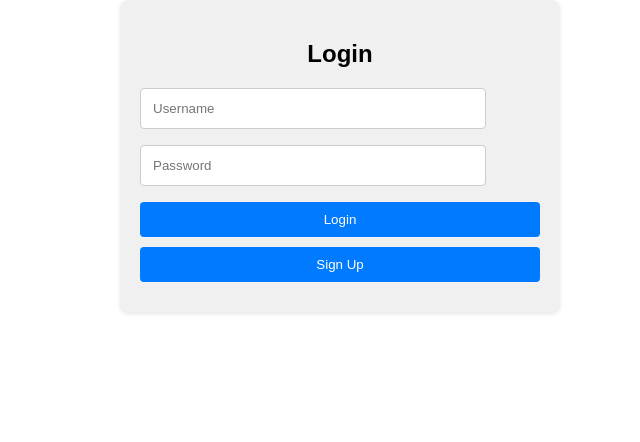
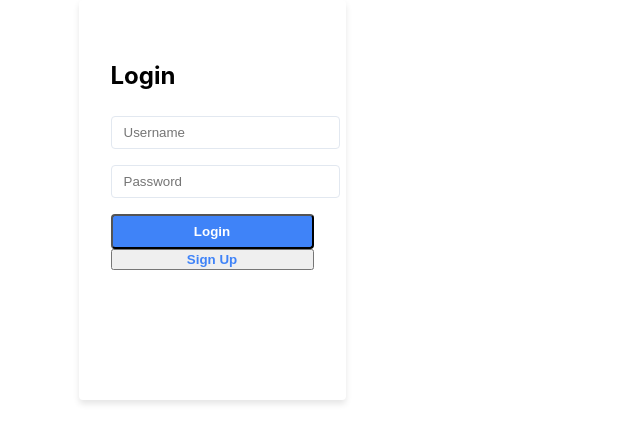
Before and after one commit to maruthibommi/TrackMyExpenses, a React (Create React App) app in the folder frontend/: page / in a window 1280 px wide. Shown: the top 442 px of the page, without its empty margins (300-940 px from the left). Built offline with nearby package versions, Linux system fonts and the light colour scheme.

Commit message:
css changes

```diff
--- a/frontend/src/App.js
+++ b/frontend/src/App.js
@@ -2,7 +2,7 @@ import React from 'react';
 import { BrowserRouter as Router, Route, Routes } from 'react-router-dom';
 import Login from './components/login.component';
 import MyExpenses from './components/myexpenses.component';
-import './StaticFiles/App.css';
+// import './StaticFiles/App.css';
 
 function App() {
   return (
--- a/frontend/src/StaticFiles/App.css
+++ /dev/null
@@ -1,47 +0,0 @@
-.container {
-  max-width: 400px;
-  margin: 0 auto;
-  padding: 20px;
-  background-color: #f0f0f0;
-  border-radius: 8px;
-  box-shadow: 0 2px 4px rgba(0, 0, 0, 0.1);
-}
-
-h2 {
-  text-align: center;
-  margin-bottom: 20px;
-}
-
-input {
-  display: block;
-  width: 100%;
-  padding: 10px;
-  margin-bottom: 10px;
-  border: 1px solid #ccc;
-  border-radius: 4px;
-}
-
-button {
-  display: block;
-  width: 100%;
-  padding: 10px;
-  margin-bottom: 10px;
-  background-color: #007bff;
-  color: #fff;
-  border: none;
-  border-radius: 4px;
-  cursor: pointer;
-}
-
-button:hover {
-  background-color: #0069d9;
-}
-
-button:focus {
-  outline: none;
-}
-
-button:disabled {
-  background-color: #ccc;
-  cursor: not-allowed;
-}
--- a/frontend/src/StaticFiles/Login.css
+++ /dev/null
@@ -1,82 +0,0 @@
-/* Login.css */
-
-.container {
-  display: flex;
-  justify-content: center;
-  align-items: center;
-  height: 100vh;
-  background-color: #f9fafb;
-}
-
-.form {
-  max-width: 400px;
-  width: 100%;
-  padding: 2rem;
-  background-color: #ffffff;
-  border-radius: 0.5rem;
-  box-shadow: 0px 4px 10px rgba(0, 0, 0, 0.1);
-}
-
-h2 {
-  font-size: 1.5rem;
-  font-weight: bold;
-  margin-bottom: 1rem;
-  color: #333333;
-}
-
-input {
-  width: 100%;
-  max-width: 20rem;
-  padding: 0.75rem;
-  border: 1px solid #cccccc;
-  border-radius: 0.25rem;
-  margin-bottom: 1rem;
-  color: #333333;
-}
-
-button {
-  width: 100%;
-  padding: 0.75rem;
-  border-radius: 0.25rem;
-  color: #ffffff;
-  font-weight: bold;
-  cursor: pointer;
-}
-
-button.login {
-  background-color: #3f51b5;
-}
-
-button.login:hover {
-  background-color: #2c387e;
-}
-
-button.signup {
-  background-color: #4caf50;
-}
-
-button.signup:hover {
-  background-color: #347f39;
-}
-
-button.goBack {
-  background-color: #f44336;
-}
-
-button.goBack:hover {
-  background-color: #b53228;
-}
-
-input[type="text"],
-input[type="number"],
-input[type="password"]
-select {
-  width: 100%;
-  max-width: 20rem;
-  padding: 0.75rem;
-  border: 1px solid #cccccc;
-  border-radius: 0.25rem;
-  margin-bottom: 1rem;
-  color: #333333;
-
-}
--- a/frontend/src/StaticFiles/MyExpenses.css
+++ /dev/null
@@ -1,193 +0,0 @@
-/* MyExpenses.css */
-
-/* General Styles */
-
-body {
-  font-family: Arial, sans-serif;
-  margin: 0;
-  padding: 0;
-}
-
-.MainBody {
-  padding: 20px;
-  max-width: 800px;
-  margin: 0 auto;
-}
-
-header {
-  display: flex;
-  align-items: center;
-  justify-content: space-between;
-  margin-bottom: 20px;
-}
-
-h1 {
-  font-size: 24px;
-  font-weight: bold;
-  margin: 0;
-  margin-right: 10px; /* Add margin to the right */
-}
-
-.header-title {
-  margin: 0;
-  margin-right: 10px; /* Add margin to the right */
-}
-
-.logout-button {
-  background-color: #f44336;
-  color: #fff;
-  border: none;
-  padding: 4px 8px;
-  font-size: 12px;
-  cursor: pointer;
-  width: fit-content;
-  margin-left: auto;
-}
-
-.logout-button:hover {
-  background-color: #d32f2f;
-}
-
-
-.expense-form {
-  display: flex;
-  flex-wrap: wrap;
-  margin-bottom: 20px;
-}
-
-.expense-form div {
-  width: 50%;
-  margin-bottom: 10px;
-}
-
-/* Add gap between input fields */
-.expense-form div:not(:last-child) {
-  margin-right: 10px;
-}
-
-.expense-form label {
-  font-weight: bold;
-  margin-right: 5px;
-}
-
-.expense-form input,
-.expense-form select {
-  width: 100%;
-  padding: 8px;
-  border: 1px solid #ccc;
-  border-radius: 4px;
-  font-size: 14px;
-}
-
-.expense-form button {
-  background-color: #4caf50;
-  color: #fff;
-  border: none;
-  padding: 8px 16px;
-  font-size: 14px;
-  cursor: pointer;
-}
-
-.expense-form button:disabled {
-  background-color: #ccc;
-  cursor: not-allowed;
-}
-
-.expense-form button:hover {
-  background-color: #45a049;
-}
-
-.download-button {
-  background-color: #2196f3;
-  color: #fff;
-  border: none;
-  padding: 8px 16px;
-  font-size: 14px;
-  cursor: pointer;
-}
-
-.download-button:hover {
-  background-color: #0f83e3;
-}
-
-.expense-table {
-  margin-bottom: 20px;
-}
-
-.expense-table h2 {
-  font-size: 20px;
-  font-weight: bold;
-  margin: 0;
-  margin-bottom: 10px;
-}
-
-.expense-table select {
-  margin-left: 5px;
-}
-
-.expense-table table {
-  width: 100%;
-  border-collapse: collapse;
-}
-
-.expense-table th,
-.expense-table td {
-  padding: 8px;
-  border: 1px solid #ccc;
-}
-
-.expense-table th {
-  font-weight: bold;
-  background-color: #f5f5f5;
-}
-
-.expense-table tbody tr:nth-child(even) {
-  background-color: #f9f9f9;
-}
-
-.expense-table button {
-  background-color: #f44336;
-  color: #fff;
-  border: none;
-  padding: 8px 16px;
-  font-size: 14px;
-  cursor: pointer;
-}
-
-.expense-table button:hover {
-  background-color: #d32f2f;
-}
-
-/* Responsive Styles */
-
-@media screen and (max-width: 600px) {
-  .expense-form div {
-    width: 100%;
-  }
-}
-/* MyExpenses.css */
-
-/* ...Existing CSS... */
-
-/* Input Field Styles */
-
-input[type="text"],
-input[type="number"],
-input[type="password"],
-input[type="email"],
-select {
-  width: 100%;
-  max-width: 20rem;
-  padding: 0.75rem;
-  border: 1px solid #cccccc;
-  border-radius: 0.25rem;
-  margin-bottom: 1rem;
-  color: #333333;
-}
-
-input[type="text"]:focus,
-input[type="number"]:focus,
-select:focus {
-  border-color: #3f51b5;
-  outline: none;
-}
--- a/frontend/src/components/login.component.js
+++ b/frontend/src/components/login.component.js
@@ -1,6 +1,7 @@
 import React, { useState } from 'react';
 import axios from 'axios';
 import 'animate.css'
+import './login.css';
 
 const Login = () => {
   const [username, setUsername] = useState('');
@@ -87,7 +88,7 @@ const Login = () => {
   };
 
   return (
-    <div className="container mx-auto flex justify-center items-center h-screen">
+    <div className="container">
       <div className="bg-white shadow-lg rounded px-8 py-10">
         <h2 className="text-2xl mb-6">{showSignUp ? 'Create New Account' : 'Login'}</h2>
         <div className="form">
--- /dev/null
+++ b/frontend/src/components/login.css
@@ -0,0 +1,112 @@
+/* login.css */
+
+.container {
+    /* height: 100vh; */
+    display: flex;
+    /* width: 500px; */
+    /* height: 200px; */
+    width: 80%; /* Set the width to 80% of the parent container or viewport width */
+    height: 50vh;
+    justify-content: center;
+    /* align-items: center; */
+  }
+
+  .bg-white {
+    background-color: #ffffff;
+  }
+
+  .shadow-lg {
+    box-shadow: 0px 4px 6px rgba(0, 0, 0, 0.1);
+  }
+
+  .rounded {
+    border-radius: 0.25rem;
+  }
+
+  .px-8 {
+    padding-left: 2rem;
+    padding-right: 2rem;
+  }
+
+  .py-10 {
+    padding-top: 2.5rem;
+    padding-bottom: 2.5rem;
+  }
+
+  .text-2xl {
+    font-size: 1.5rem;
+    line-height: 2rem;
+  }
+
+  .mb-6 {
+    margin-bottom: 1.5rem;
+  }
+
+  .form {
+    display: flex;
+    flex-direction: column;
+  }
+
+  .border {
+    border: 1px solid #e2e8f0;
+  }
+
+  .border-gray-300 {
+    border-color: #e2e8f0;
+  }
+
+  .rounded {
+    border-radius: 0.25rem;
+  }
+
+  .px-3 {
+    padding-left: 0.75rem;
+    padding-right: 0.75rem;
+  }
+
+  .py-2 {
+    padding-top: 0.5rem;
+    padding-bottom: 0.5rem;
+  }
+
+  .mb-4 {
+    margin-bottom: 1rem;
+  }
+
+  .w-full {
+    width: 100%;
+  }
+
+  .bg-blue-500 {
+    background-color: #3f83f8;
+  }
+
+  .hover\:bg-blue-600:hover {
+    background-color: #1c64f2;
+  }
+
+  .text-white {
+    color: #ffffff;
+  }
+
+  .font-semibold {
+    font-weight: 600;
+  }
+
+  .py-2 {
+    padding-top: 0.5rem;
+    padding-bottom: 0.5rem;
+  }
+
+  .px-4 {
+    padding-left: 1rem;
+    padding-right: 1rem;
+  }
+
+  .text-blue-500 {
+    color: #3f83f8;
+  }
+
+  .hover\:text-blue-600:hover {
+    color: #1c64f2;
+  }
--- a/frontend/src/components/myexpenses.component.js
+++ b/frontend/src/components/myexpenses.component.js
@@ -1,7 +1,7 @@
 import React, { useEffect, useState, useCallback } from 'react';
 import 'animate.css'
 
-import '../StaticFiles/MyExpenses.css';
+// import '../StaticFiles/MyExpenses.css';
 
 const MyExpenses = () => {
 
```
